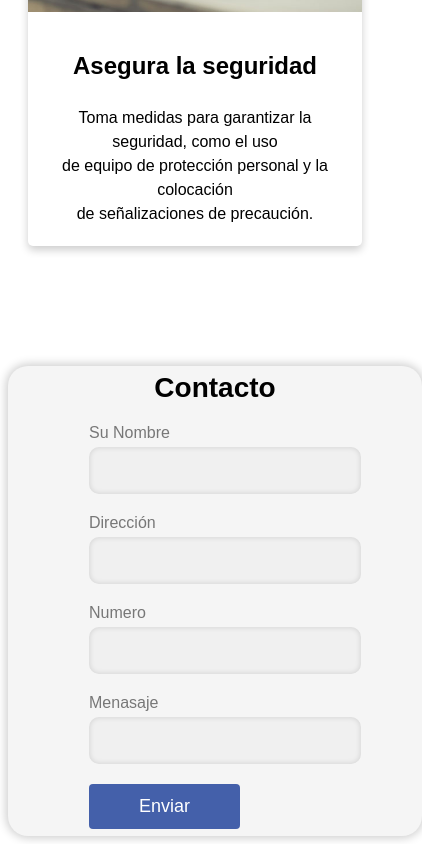
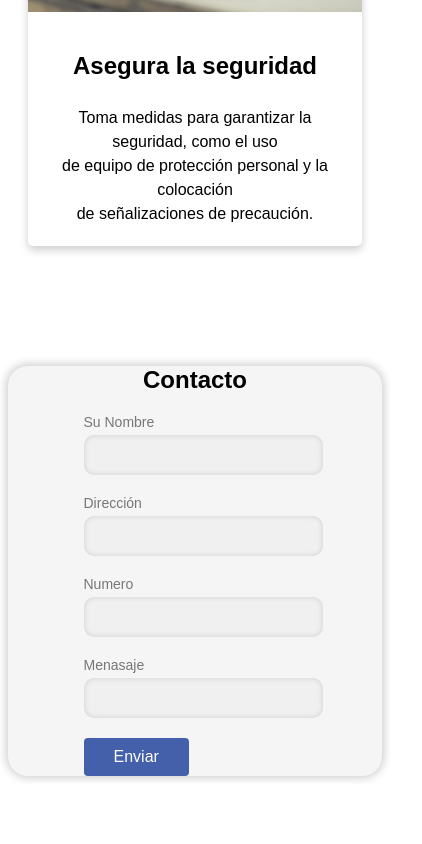
Before and after one commit to 8balljar/maestro-pintor, a plain HTML site: page Maestro pintor/index.html in a window 390 px wide. Shown: the part 3803-4647 px from the top of the page, 422 px wide, since content can reach past the window. After the commit the page ends 4587 px from the top, so only its background shows below. Drawn offline with nearby package versions, Linux system fonts and the light colour scheme.

Commit message:
pagina final

```diff
--- a/Maestro pintor/css/index.css
+++ b/Maestro pintor/css/index.css
@@ -405,12 +405,12 @@ a {
 
 /*============ formulario ===============*/
 
+/* Estilos generales */
 .contact-form {
   display: flex;
   flex-direction: column;
   align-items: center;
   justify-content: center;
-  height: 430px;
   width: 100%;
   max-width: 400px;
   border-radius: 20px;
@@ -466,6 +466,35 @@ input[type="submit"]:hover {
   background-color: #1E3A8A;
 }
 
+/* Estilos para móviles */
+@media screen and (max-width: 480px) {
+  .contact-form {
+    height: auto;
+    width: 100%;
+    max-width: none;
+    padding: 0px;
+  }
+
+  .contact-form h2 {
+    font-size: 24px;
+  }
+
+  .field label {
+    font-size: 14px;
+  }
+
+  .field input {
+    font-size: 16px;
+    padding: 8px;
+  }
+
+  input[type="submit"] {
+    padding: 10px 30px;
+    font-size: 16px;
+    margin-top: 10px;
+  }
+}
+
  /*============ W H A T S A P P ============*/
 
   #whatsapp-logo {
```
